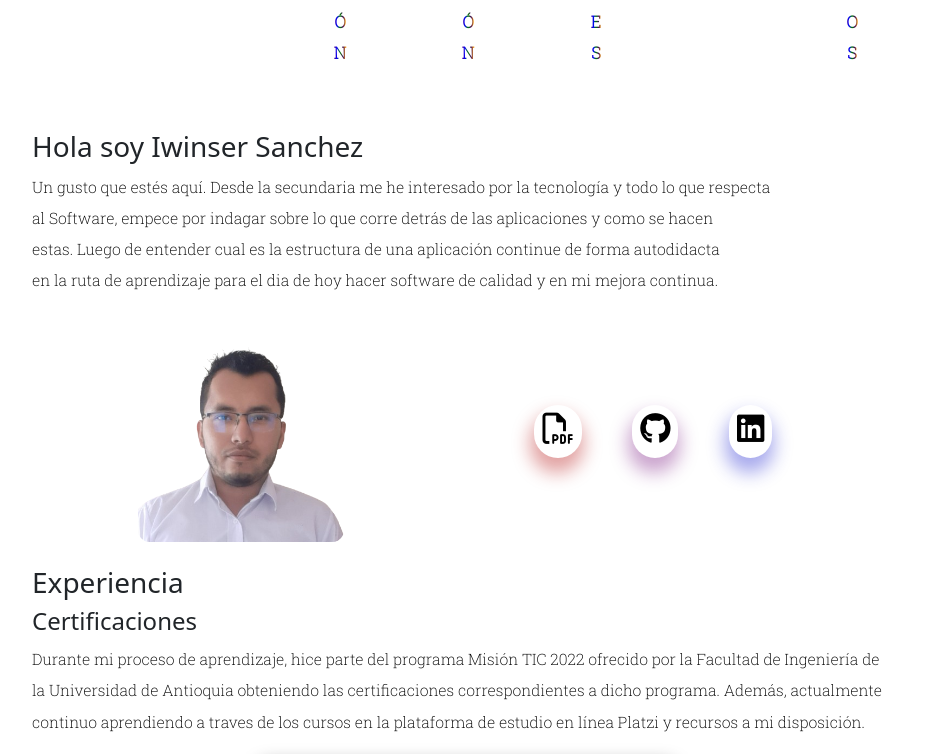
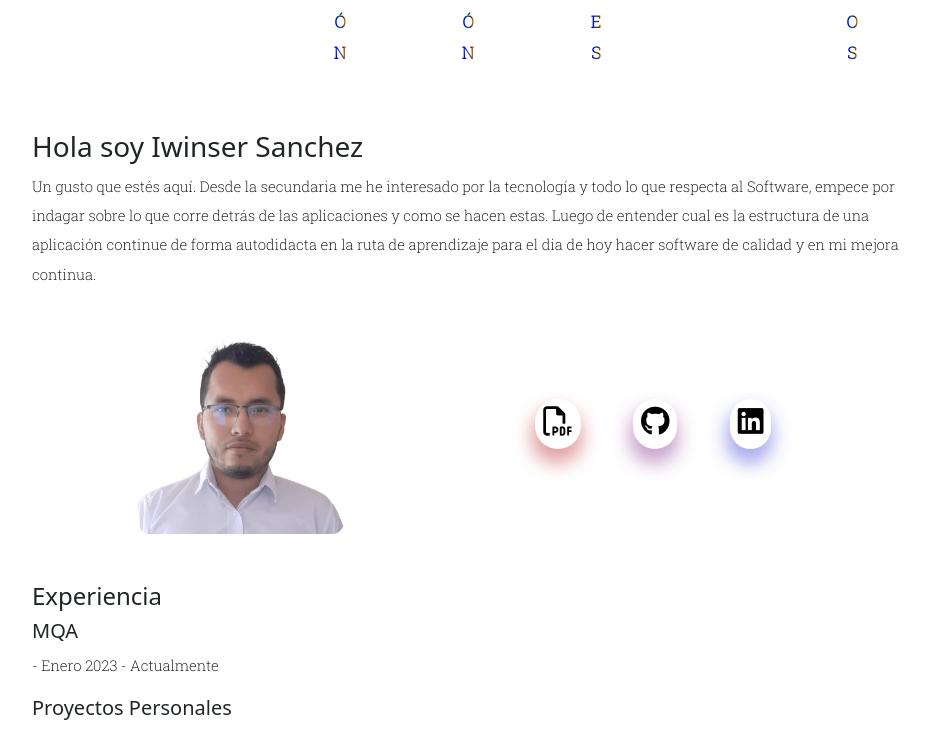
Before and after one commit to iwinser117/react-portafolio, a React app: page / in a window 1280 px wide. Shown: the part 320-1074 px from the top of the page, without its empty margins (172-1102 px from the left). Built offline with nearby package versions, Linux system fonts and the light colour scheme.

Commit message:
ajuste inicial seccion experiencia

```diff
--- a/src/components/Acerca.jsx
+++ b/src/components/Acerca.jsx
@@ -1,5 +1,6 @@
 import React, { useState, useEffect } from "react";
 import mostrarDiploma from "../utils/modalDiploma.js";
+import GridExperiencia from "./AcercaExperiencias";
 import "@styles/acerca.css";
 import iwinserPerfil from "@assets/iwinserPerfil.webp";
 import { MDBIcon } from "mdb-react-ui-kit";
@@ -24,12 +25,12 @@ const Acerca = () => {
       <article id="acercademi">
         <h3>Hola soy Iwinser Sanchez</h3>
         <p>
-          Un gusto que estés aquí. Desde la secundaria me he interesado
-          por la tecnología y todo lo que respecta al Software, empece por
-          indagar sobre lo que corre detrás de las aplicaciones y como se hacen
-          estas. Luego de entender cual es la estructura de una aplicación
-          continue de forma autodidacta en la ruta de aprendizaje para el dia de
-          hoy hacer software de calidad y en mi mejora continua.
+          Un gusto que estés aquí. Desde la secundaria me he interesado por la
+          tecnología y todo lo que respecta al Software, empece por indagar
+          sobre lo que corre detrás de las aplicaciones y como se hacen estas.
+          Luego de entender cual es la estructura de una aplicación continue de
+          forma autodidacta en la ruta de aprendizaje para el dia de hoy hacer
+          software de calidad y en mi mejora continua.
         </p>
         <div className="d-flex justify-content-around align-items-center p-4 ">
           <div className="iwinserPerfil">
@@ -70,13 +71,24 @@ const Acerca = () => {
                 </p>
               </a>
             </div>
-
           </div>
         </div>
       </article>
-      <section>
+      <section className="container-experiencia">
         <main>
-        <h3>Experiencia</h3>
+          <h4>Experiencia</h4>
+          <section>
+            <div className="experiencia">
+              <h5>MQA</h5>
+              <p> - Enero 2023 - Actualmente</p>
+            </div>
+            <div className="experiencia">
+              <h5 className="encabezado">Proyectos Personales</h5>
+              <div className="imagenes-exp">
+                <GridExperiencia />
+              </div>
+            </div>
+          </section>
         </main>
       </section>
       <article>
@@ -97,7 +109,6 @@ const Acerca = () => {
               Diplomado en Desarrollo de Software
               <br />
               <i className="fa-solid fa-trophy icon-li"></i> MisionTic2022
-
               <a
                 id="1"
                 href="#ViewCertficado"
@@ -113,7 +124,6 @@ const Acerca = () => {
               Diplomado en Desarrollo de Aplicaciones Web
               <br />
               <i className="fa-solid fa-trophy icon-li"></i> MisionTic2022
-
               <a
                 id="0"
                 href="#ViewCertficado"
@@ -129,7 +139,6 @@ const Acerca = () => {
               Diplomado en Programación Básica Lenguaje Java
               <br />
               <i className="fa-solid fa-trophy icon-li"></i> MisionTic2022
-
               <a
                 id="2"
                 href="#ViewCertficado"
--- /dev/null
+++ b/src/components/AcercaExperiencias.jsx
@@ -0,0 +1,21 @@
+import React from "react";
+const AcercaExperiencia = () => {
+  return (
+    <>
+      {/* <div className="imagenes-card1">
+        <img width={'200px'} src="https://images.unsplash.com/photo-1592194996308-7b43878e84a6?w=600&auto=format&fit=crop&q=60&ixlib=rb-4.0.3&ixid=M3wxMjA3fDB8MHxzZWFyY2h8M3x8Z2F0b3MlMjBncmFjaW9zb3N8ZW58MHx8MHx8fDA%3D" alt="" />
+      </div>
+      <div className="imagenes-card2">
+        <img width={'200px'} src="http://localhost:3007/7a5bba3d1088fc962e8c.webp" alt="" />
+      </div>
+      <div className="imagenes-card3">
+        <img width={'200px'} src="http://localhost:3007/7a5bba3d1088fc962e8c.webp" alt="" />
+      </div>
+      <div className="imagenes-card4">
+        <img width={'200px'} src="http://localhost:3007/7a5bba3d1088fc962e8c.webp" alt="" />
+      </div> */}
+    </>
+  );
+};
+
+export default AcercaExperiencia;
--- a/src/components/Habilidades.jsx
+++ b/src/components/Habilidades.jsx
@@ -18,7 +18,7 @@ import wjt from "../assets/wjt.svg";
 import sap from "../assets/sap.svg";
 const Habilidades = () => {
   return (
-    <section className="container  acerca-cnt col-8  text-justify lh-lg">
+    <section className="container  acerca-cnt col-8  lh-lg">
       <article id="habilidades" className="pt-3">
         <h3>Habilidades</h3>
       </article>
--- a/src/pages/Home.jsx
+++ b/src/pages/Home.jsx
@@ -13,7 +13,7 @@ import Footer from "@components/Footer"
 const Home = () => {
   return (
     <>
-      <div className="data-bs-theme-dark">
+      <div className="data-bs-theme-dark letra-home">
         <Nav />
         <Banner />
         <Acerca />
--- a/src/styles/acerca.css
+++ b/src/styles/acerca.css
@@ -143,14 +143,14 @@ p {
   border-radius: 2rem;
   padding: 8px;
   box-shadow: -1px 12px 18px -6px rgba(179, 14, 14, 0.38);
-  -webkit-box-shadow: -1px 12px 18px -6px rgba(179, 14, 14, 0.38);
+  -webkit-box-shadow: -1px 12px 18px 8px rgba(179, 14, 14, 0.38);
   -moz-box-shadow: -1px 12px 18px -6px rgba(179, 14, 14, 0.38);
 }
 .dark-mode .git-link p {
   border-radius: 2rem;
   padding: 8px;
   box-shadow: -1px 12px 18px -6px rgba(117, 19, 126, 0.38);
-  -webkit-box-shadow: -1px 12px 18px -6px rgba(117, 19, 126, 0.38);
+  -webkit-box-shadow: -1px 18px 18px 8px rgba(117, 19, 126, 0.38);
   -moz-box-shadow: -1px 12px 18px -6px rgba(117, 19, 126, 0.38);
 }
 .dark-mode .linkedin-link p {
@@ -158,16 +158,58 @@ p {
   padding: 8px;
   margin: auto;
   box-shadow: -1px 12px 18px -6px rgba(28, 34, 208, 0.38);
-  -webkit-box-shadow: -1px 12px 18px -6px rgba(28, 34, 208, 0.38);
+  -webkit-box-shadow: -1px 12px 18px 8px rgba(28, 34, 208, 0.38);
   -moz-box-shadow: -1px 12px 18px -6px rgba(28, 34, 208, 0.38);
 }
 .dark-mode .certificados-iconos ul {
   box-shadow: -1px 12px 18px -6px rgba(239, 239, 239, 0.38);
--webkit-box-shadow: -1px 12px 18px -6px rgba(234, 234, 234, 0.38);
--moz-box-shadow: -1px 12px 18px -6px rgba(238, 238, 238, 0.38);
+  -webkit-box-shadow: -1px 12px 18px -6px rgba(234, 234, 234, 0.38);
+  -moz-box-shadow: -1px 12px 18px -6px rgba(238, 238, 238, 0.38);
 }
 .certificados-iconos ul {
   box-shadow: -1px 12px 18px 3px rgba(0, 0, 0, 0.38);
   -webkit-box-shadow: -1px 12px 18px 3px rgba(0, 0, 0, 0.38);
   -moz-box-shadow: -1px 12px 18px 3px rgba(0, 0, 0, 0.38);
 }
+
+
+/* Seccion .experiencia */
+.container-experiencia{
+  margin-top: 24px;
+}
+.experiencia {
+  display: flex;
+  flex-direction: column;
+  align-content: flex-start;
+}
+.imagenes-exp {
+  gap: 3rem;
+  border-radius: 2rem;
+  width: 100%;
+  display: grid;
+  grid-template-columns: 1fr 1fr 1fr;
+  grid-template-rows: auto;
+  grid-template-areas:
+    "imagenes-card2  imagenes-card1 imagenes-card4"
+    "imagenes-card3  imagenes-card3 imagenes-card3";
+}
+
+.imagenes-card1 {
+  border: solid 1px;
+  place-self: center;
+  grid-area: imagenes-card1;
+}
+.imagenes-card2 {
+  border: solid 1px;
+  place-self: center;
+  grid-area: imagenes-card2;
+}
+.imagenes-card3 {
+  border: solid 1px;
+  grid-area: imagenes-card3;
+  place-self: center;
+}
+.imagenes-card4 {
+  border: solid 1px;
+  grid-area: imagenes-card4;
+}
--- a/src/styles/home.css
+++ b/src/styles/home.css
@@ -10,6 +10,7 @@
 
 .text-justify {
   text-wrap: balance;
-  font-weight: 300;
-  font-size: 17px;
 }
+.letra-home p {
+  text-wrap: wrap;
+}
--- a/src/styles/root.css
+++ b/src/styles/root.css
@@ -7,3 +7,7 @@
   --iconWsp:#0b4412;
   --iconEmail :linear-gradient(to right, #D44638, #FF5B32);
 }
+
+@tailwind base;
+@tailwind components;
+@tailwind utilities;
```
Also changed, not shown: 1 other file (tests, documents, lock files or other folders).
